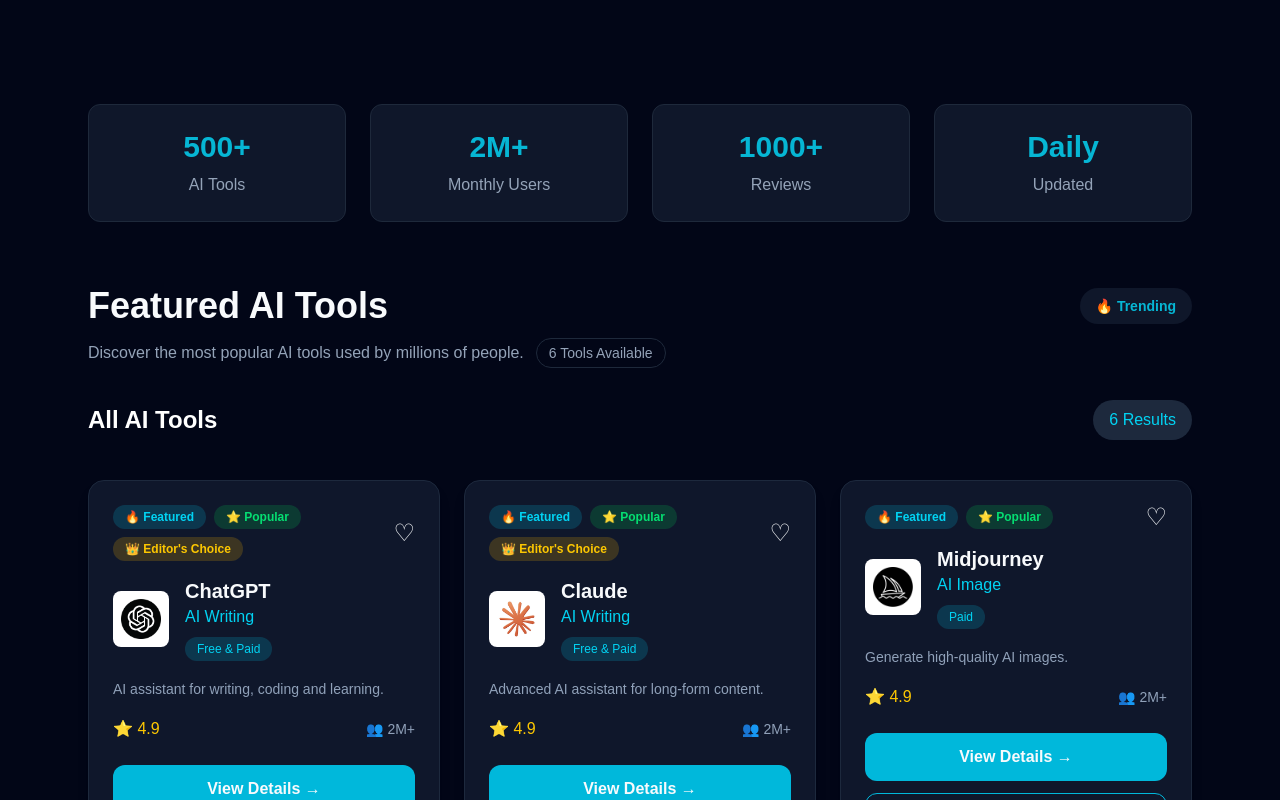
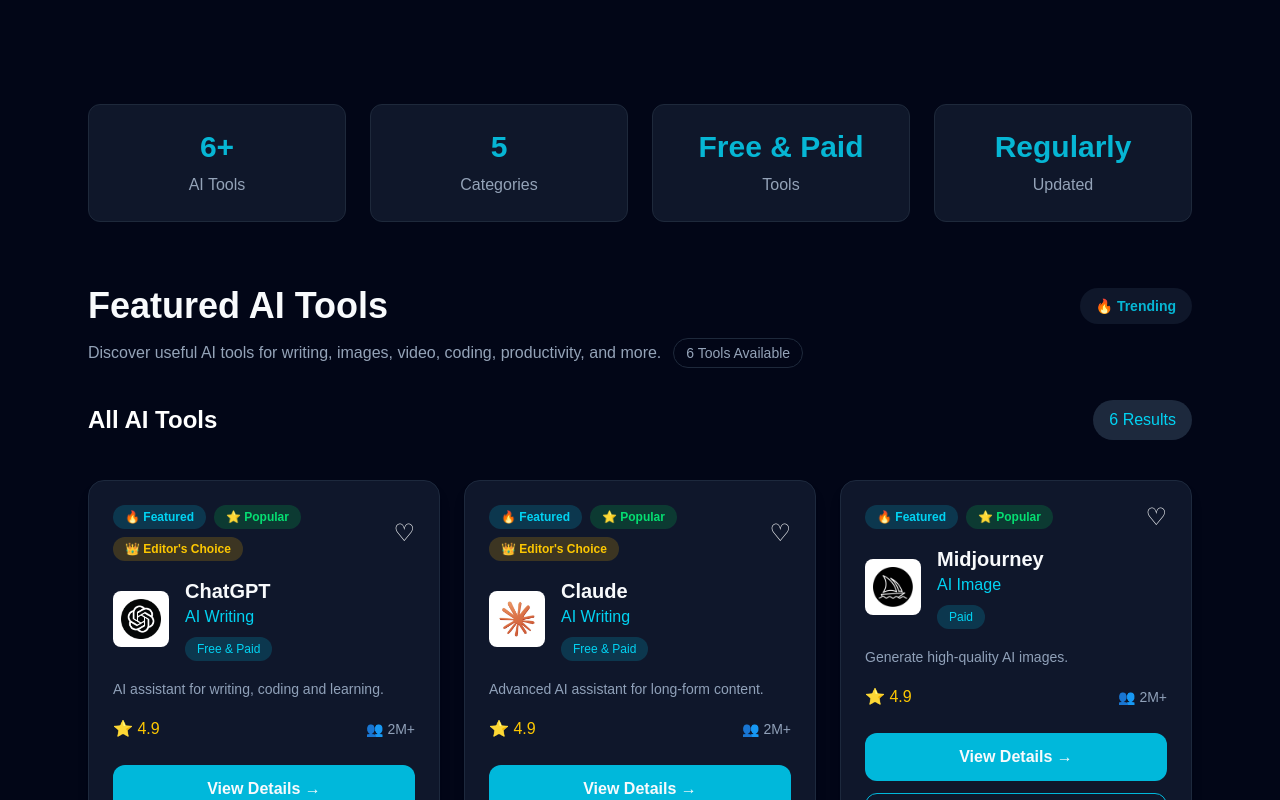
Before and after one commit to usstory33-glitch/toolnova, a Next.js app: page / in a window 1280 px wide. Shown: the part 760-1560 px from the top of the page. Built offline with nearby package versions, Linux system fonts and the light colour scheme.

Commit message:
Fix homepage stats

```diff
--- a/app/page.tsx
+++ b/app/page.tsx
@@ -36,10 +36,10 @@
       {/* Stats */}
       <section className="mx-auto mt-10 mb-12 grid max-w-6xl gap-6 px-6 md:grid-cols-2 lg:grid-cols-4">
         {[
-          ["500+", "AI Tools"],
-          ["2M+", "Monthly Users"],
-          ["1000+", "Reviews"],
-          ["Daily", "Updated"],
+          ["6+", "AI Tools"],
+          ["5", "Categories"],
+          ["Free & Paid", "Tools"],
+          ["Regularly", "Updated"],
         ].map(([title, subtitle]) => (
           <div
             key={title}
@@ -93,7 +93,8 @@
             style={{ color: "var(--muted)" }}
           >
             <p>
-              Discover the most popular AI tools used by millions of people.
+              Discover useful AI tools for writing, images, video, coding,
+              productivity, and more.
             </p>
 
             <span
@@ -147,8 +148,8 @@
             className="mt-3"
             style={{ color: "var(--muted)" }}
           >
-            New AI tools are added regularly to help you stay updated with the
-            latest AI technology.
+            Explore useful AI tools and discover new technology regularly
+            added to ToolNova.
           </p>
 
           <div className="mt-6 flex flex-wrap gap-3">
```
